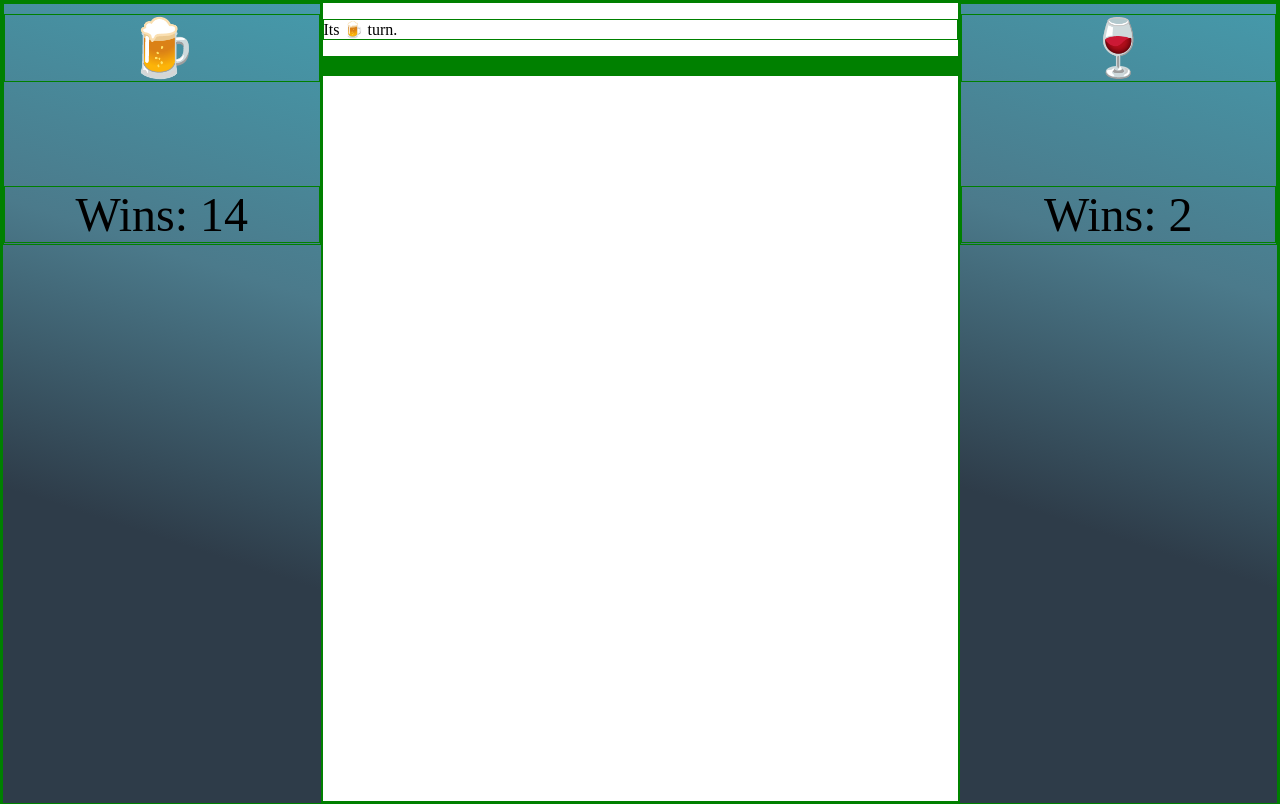
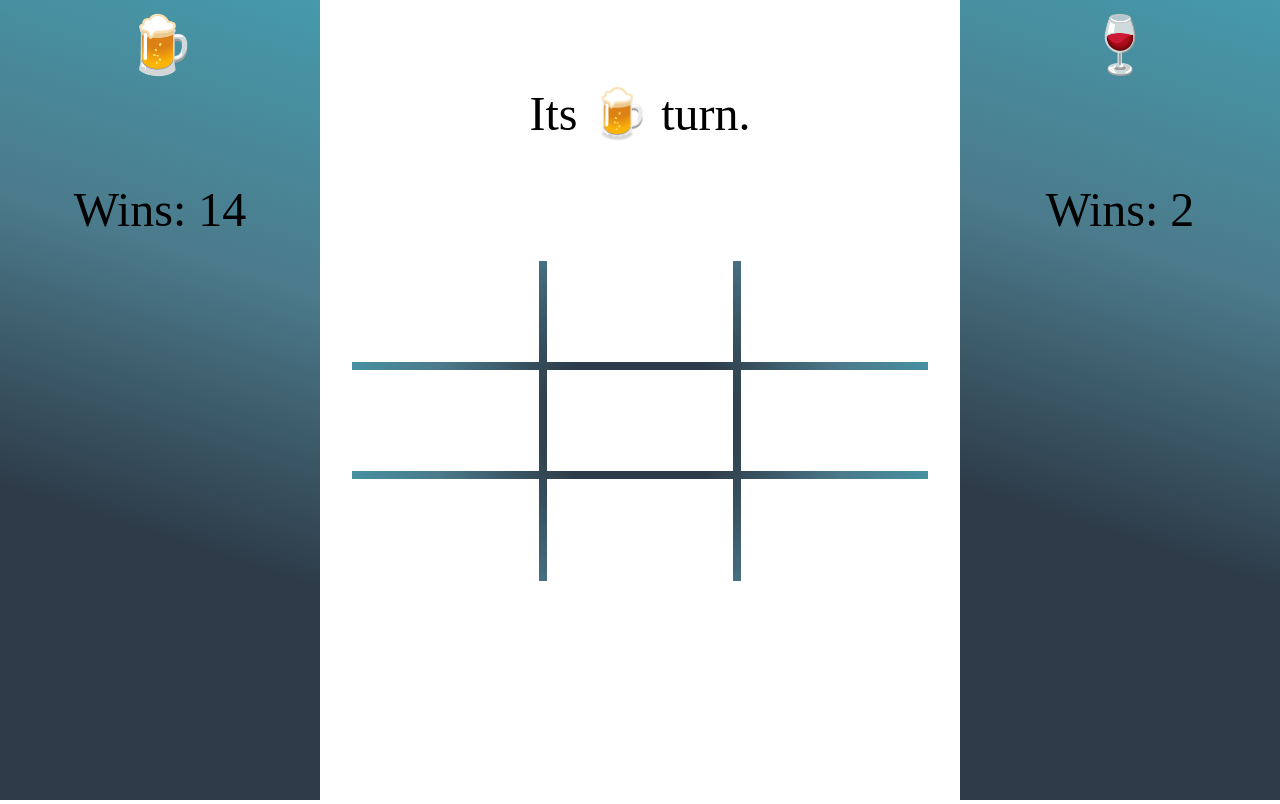
Before and after one commit to Davidschlundtbodien/tic-tac-toe, a plain HTML site: page index.html in a window 1280 px wide. Drawn offline with Linux system fonts and the light colour scheme.

Commit message:
Add game board styling

```diff
--- a/styles.css
+++ b/styles.css
@@ -1,5 +1,5 @@
 * {
-  border: 1px solid green;
+  /* border: 1px solid green; */
 }
 
 body {
@@ -27,3 +27,33 @@ body > main {
   justify-content: center;
   text-align: center;
 }
+
+.game-panel {
+  display: flex;
+  flex-direction: column;
+}
+
+.game-message {
+  font-size: 3em;
+  text-align: center;
+  padding: .8em 0;
+}
+
+.game-board {
+  background: radial-gradient(circle, #2e3c49 26%, #4b7a8b 63%, #459aab 100%);
+  height: 40%;
+  margin: 2em;
+  display: grid;
+  grid-template-columns: repeat(3, 1fr);
+  grid-template-rows: repeat(3, 1fr);
+  grid-gap: .5em;
+}
+
+.cell {
+  background: white;
+  font-size: 5em;
+  display: flex;
+  align-items: center;
+  justify-content: center;
+  text-align: center;
+}
```
